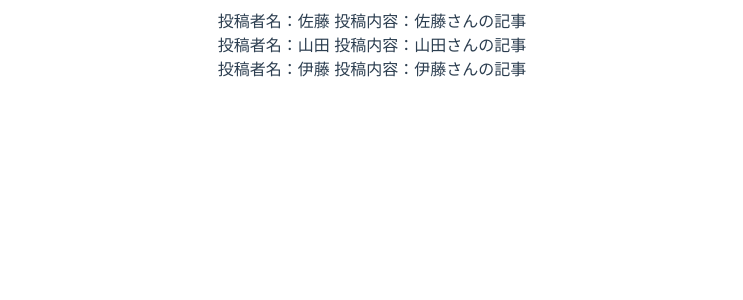
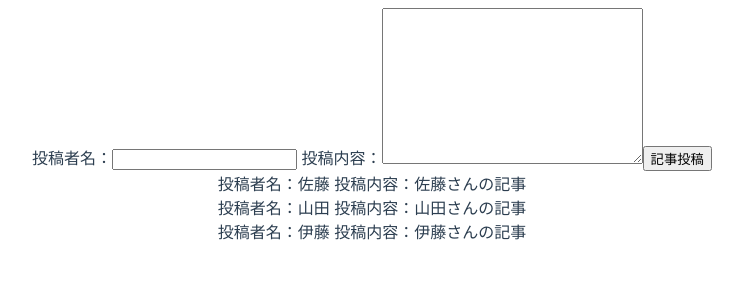
Before and after one commit to hanawtnb/ex-vue-bbs, a Vue app: page /bbs in a window 1280 px wide. Shown: the top 300 px of the page, without its empty margins (268-1011 px from the left). Built offline with nearby package versions, Linux system fonts and the light colour scheme.

Commit message:
記事投稿機能を新規追加。

```diff
--- a/src/store/index.ts
+++ b/src/store/index.ts
@@ -27,9 +27,10 @@ export default new Vuex.Store({
      * @param state - ステートオブジェクト
      * @param payload - 記事情報
      */
-    // addArticle(state, payload) {
-    //   state.articles.unshift(payload);
-    // },
+    addArticle(state, payload) {
+      state.articles.unshift(payload.article);
+    },
+
     // addComment(state, payload) {
     //   return (payload: Comment) => {
     //     const articleID = payload.articleId;
@@ -43,6 +44,11 @@ export default new Vuex.Store({
     // },
   }, //end mutations
   getters: {
+    /**
+     * 全ての記事を取得して返す.
+     * @param state - ステートオブジェクト。
+     * @returns - 全ての記事を返す。
+     */
     getArticles(state) {
       return state.articles;
     },
--- a/src/views/Bbs.vue
+++ b/src/views/Bbs.vue
@@ -1,21 +1,50 @@
 <template>
   <div class="container">
-    <div v-for="article of currentArticleList" v-bind:key="article.id">
-      投稿者名：{{ article.name }} 投稿内容：{{ article.content }}
+    <div class="articlePost">
+      投稿者名：<input type="text" v-model="articleName" /> 投稿内容：<textarea
+        cols="30"
+        rows="10"
+        v-model="articleContent"
+      ></textarea>
+      <button v-on:click="addArticle">記事投稿</button>
+    </div>
+    <div class="articleContent">
+      <div v-for="article of currentArticleList" v-bind:key="article.id">
+        投稿者名：{{ article.name }} 投稿内容：{{ article.content }}
+      </div>
     </div>
   </div>
 </template>
 
 <script lang="ts">
+import { Article } from "@/types/article";
 import { Component, Vue } from "vue-property-decorator";
 
 @Component
 export default class BaseballTeamList extends Vue {
   // 現在の記事一覧
-  private currentArticleList = [];
+  private currentArticleList = new Array<Article>();
+  // 投稿者名
+  private articleName = "";
+  // 投稿内容
+  private articleContent = "";
 
   created(): void {
     this.currentArticleList = this["$store"].getters.getArticles;
+  }
+  /**
+   * 記事を追加する.
+   */
+  addArticle(): void {
+    let articleId = this.currentArticleList[0].id + 1;
+    this["$store"].commit("addArticle", {
+      article: new Article(
+        articleId,
+        this.articleName,
+        this.articleContent,
+        []
+      ),
+    });
   }
 }
 </script>
```
